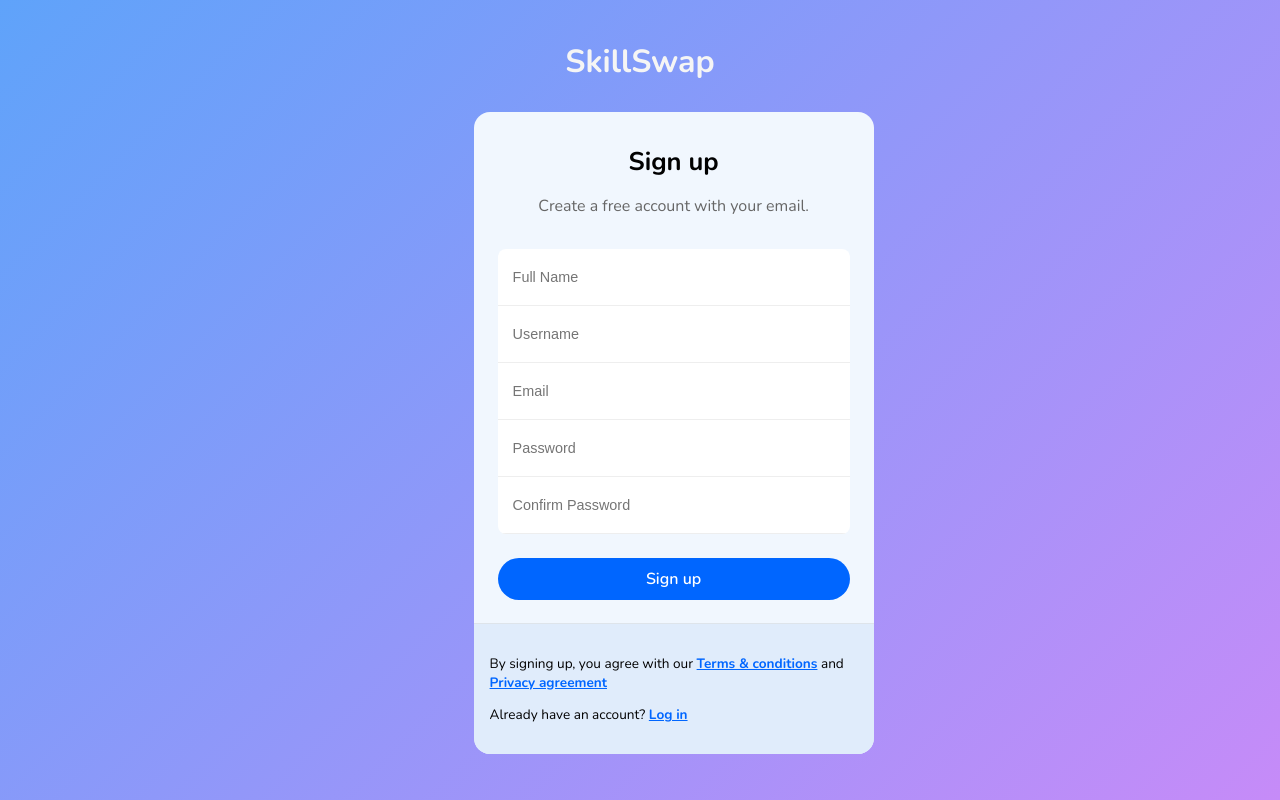
After one commit to nafaytashfeen/DeerHacksHackathon, a Flask app: template templates/register.html in a window 1280 px wide. The commit adds this page. Run offline with Flask 3, Linux system fonts and the light colour scheme; the template is opened without the code that fills it, so the values that code supplies are empty.

Commit message:
accoutn pages rendered

```diff
--- /dev/null
+++ b/static/register.css
@@ -0,0 +1,125 @@
+@font-face {
+    font-family: Nunito;
+    src: url(Nunito/Nunito/Nunito-VariableFont_wght.ttf);
+}
+
+/* Sign up form styling */
+body {
+    display: flex;
+    flex-direction: column;
+    align-items: center;
+    justify-content: center;
+    height: 100vh; /* Full viewport height */
+    margin: 0;
+}
+
+h1 {
+    text-align: center;
+    position: absolute;
+    top: 40px; /* Adjust this value for spacing */
+    left: 50%;
+    transform: translateX(-50%);
+    margin: 0;
+}
+.form-box {
+    display: flex;
+    flex-direction: column;
+    align-items: center;
+    justify-content: center;
+
+    max-width: 400px;
+    background: #f1f7fe;
+    overflow: hidden;
+    border-radius: 16px;
+    color: #010101;
+    position: absolute;
+    top: 14%;
+    left: 37%;
+    }
+
+    .form {
+    position: relative;
+    display: flex;
+    flex-direction: column;
+    padding: 32px 24px 24px;
+    gap: 16px;
+    text-align: center;
+    }
+
+    /*Form text*/
+    .title {
+    font-weight: bold;
+    font-size: 1.6rem;
+    font-family: Nunito;
+    }
+
+    .subtitle {
+    font-size: 1rem;
+    color: #666;
+    font-family: Nunito;
+    }
+
+    /*Inputs box*/
+    .form-container {
+    overflow: hidden;
+    border-radius: 8px;
+    background-color: #fff;
+    margin: 1rem 0 .5rem;
+    width: 100%;
+    }
+
+    .input {
+    background: none;
+    border: 0;
+    outline: 0;
+    height: 40px;
+    width: 100%;
+    border-bottom: 1px solid #eee;
+    font-size: .9rem;
+    padding: 8px 15px;
+    }
+
+    .form-section {
+    padding: 16px;
+    font-size: .85rem;
+    background-color: #e0ecfb;
+    box-shadow: rgb(0 0 0 / 8%) 0 -1px;
+    font-family: Nunito;
+    }
+
+    .form-section a {
+    font-weight: bold;
+    color: #0066ff;
+    transition: color .3s ease;
+    font-family: Nunito;
+    }
+
+    .form-section a:hover {
+    color: #005ce6;
+    text-decoration: underline;
+    font-family: Nunito;
+    }
+
+    /*Button*/
+    .form button {
+    background-color: #0066ff;
+    color: #fff;
+    border: 0;
+    border-radius: 24px;
+    padding: 10px 16px;
+    font-size: 1rem;
+    font-weight: 600;
+    cursor: pointer;
+    transition: background-color .3s ease;
+    }
+
+    .form button:hover {
+    background-color: #005ce6;
+    }
+
+.error-message {
+    color: red;
+    display: none; /* Initially hide the error message */
+    font-family: Nunito;
+    font-weight: bold;
+}
--- a/static/styles.css
+++ b/static/styles.css
@@ -5,9 +5,8 @@
 
 body {
     margin: 0;
-    font-family: Arial, sans-serif;
-    background-color: #f9f9f9;
     color: #333;
+    background: linear-gradient(135deg, #8EC5FC, #E0C3FC);
 
     font-family: 'Nunito', sans-serif;
 
@@ -85,7 +84,7 @@ main {
 }
 
 .category:hover {
-    background-color: #05a105;
+    background: linear-gradient(135deg, #8EC5FC, #E0C3FC);
     /* Change to a more vibrant color */
     color: white;
     transform: scale(1.05);
--- a/templates/homepage.html
+++ b/templates/homepage.html
@@ -4,6 +4,8 @@
   <meta charset="UTF-8" />
   <title>SkillSwap - Homepage</title>
   <link rel="stylesheet" href="../static/homepage.css">
+  <link href="https://fonts.googleapis.com/css2?family=Nunito:wght@300;400;600;700&display=swap" rel="stylesheet">
+
 </head>
 <body>
 
@@ -34,7 +36,7 @@
     <!-- Right Column: Image -->
     <div class="hero-image">
       <!-- Replace with your own image URL -->
-      <img src="https://via.placeholder.com/400x450" alt="Person learning a new skill" />
+      <img src="../download.jpeg" alt="Person learning a new skill" />
     </div>
   </section>
 
--- /dev/null
+++ b/templates/register.html
@@ -0,0 +1,46 @@
+<!DOCTYPE html>
+<html>
+<head>
+    <meta charset="UTF-8">
+    <meta name="viewport" content="width=device-width, initial-scale=1.0">
+    <link rel="stylesheet" href="../static/register.css">
+    <link href="https://fonts.googleapis.com/css2?family=Nunito:wght@300;400;600;700&display=swap" rel="stylesheet">
+
+<style>
+    body {
+        background: linear-gradient(135deg, #5FA3FA, #C68BF8);
+    }
+</style>
+</head>
+
+<body>
+
+<h1 style="color: whitesmoke;font-weight: bold; font-family: Nunito;">
+    <a href="../Homepage/homepage.html" style="color: inherit; text-decoration: None;">SkillSwap</a>
+</h1>
+
+<!-- The Actual Form -->
+<div class="form-box">
+    <form class="form">
+        <span class="title">Sign up</span>
+        <span class="subtitle">Create a free account with your email.</span>
+        <div class="form-container">
+            <input type="text" class="input" placeholder="Full Name" id="f1" required="required">
+            <input type="text" class="input" placeholder="Username" id="f1.2" required="required">
+            <input type="email" class="input" placeholder="Email" id="f2">
+            <input type="text" class="input" placeholder="Password" id="f3" autocomplete="off" required="required">
+            <input type="text" class="input" placeholder="Confirm Password" id="f4" autocomplete="off" required="required">
+            <span class="error-message" id="error-message">Passwords do not match</span>
+        </div>
+        <button id="sign-up-button" style="font-family: Nunito;">Sign up</button>
+    </form>
+    <div class="form-section">
+        <p>By signing up, you agree with our <a href="">Terms & conditions</a> and <a href="">Privacy agreement</a></p>
+        <p>Already have an account? <a href="signin.html">Log in</a> </p>
+    </div>
+</div>
+
+<script src="register.js"></script>
+</body>
+
+</html>
```
Also changed, not shown: static/homepage.css (+6 -1 lines), static/signin.css (added, +125 -0 lines), templates/signin.html (added, +45 -0 lines).
